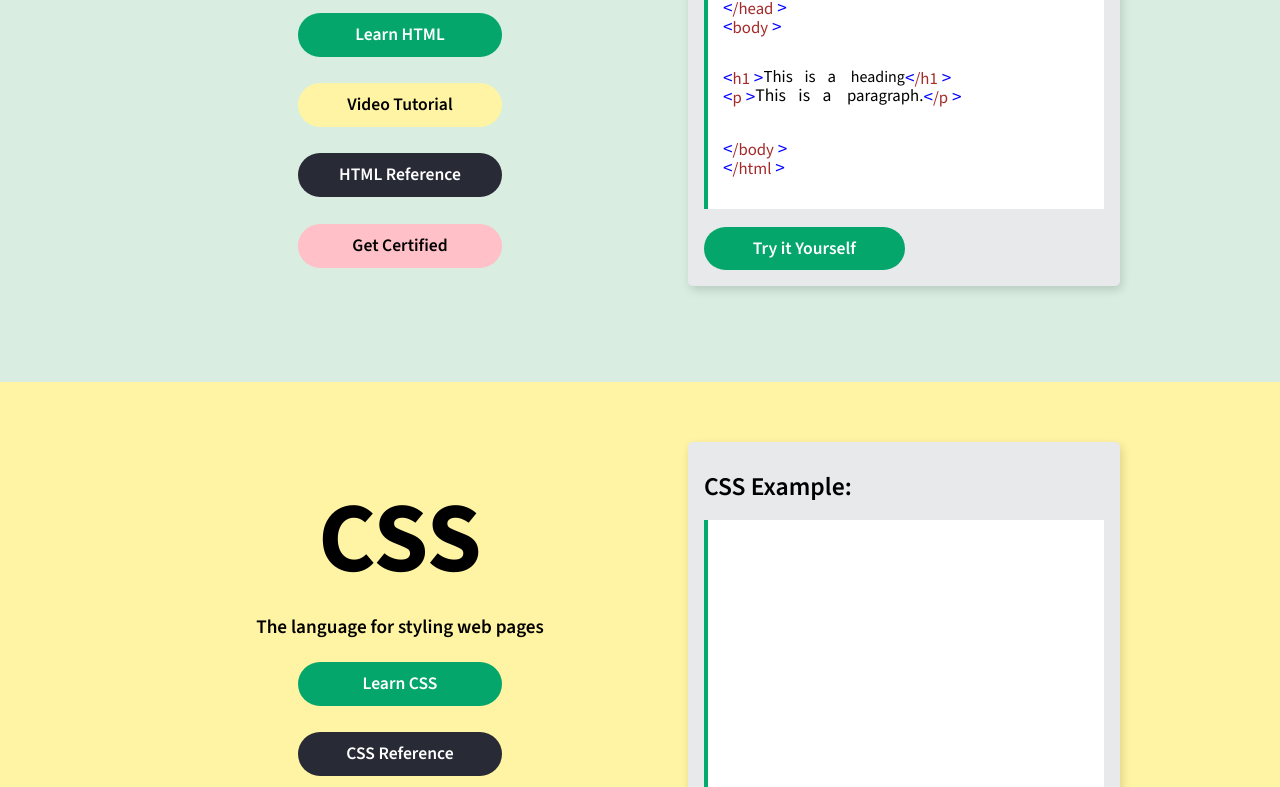
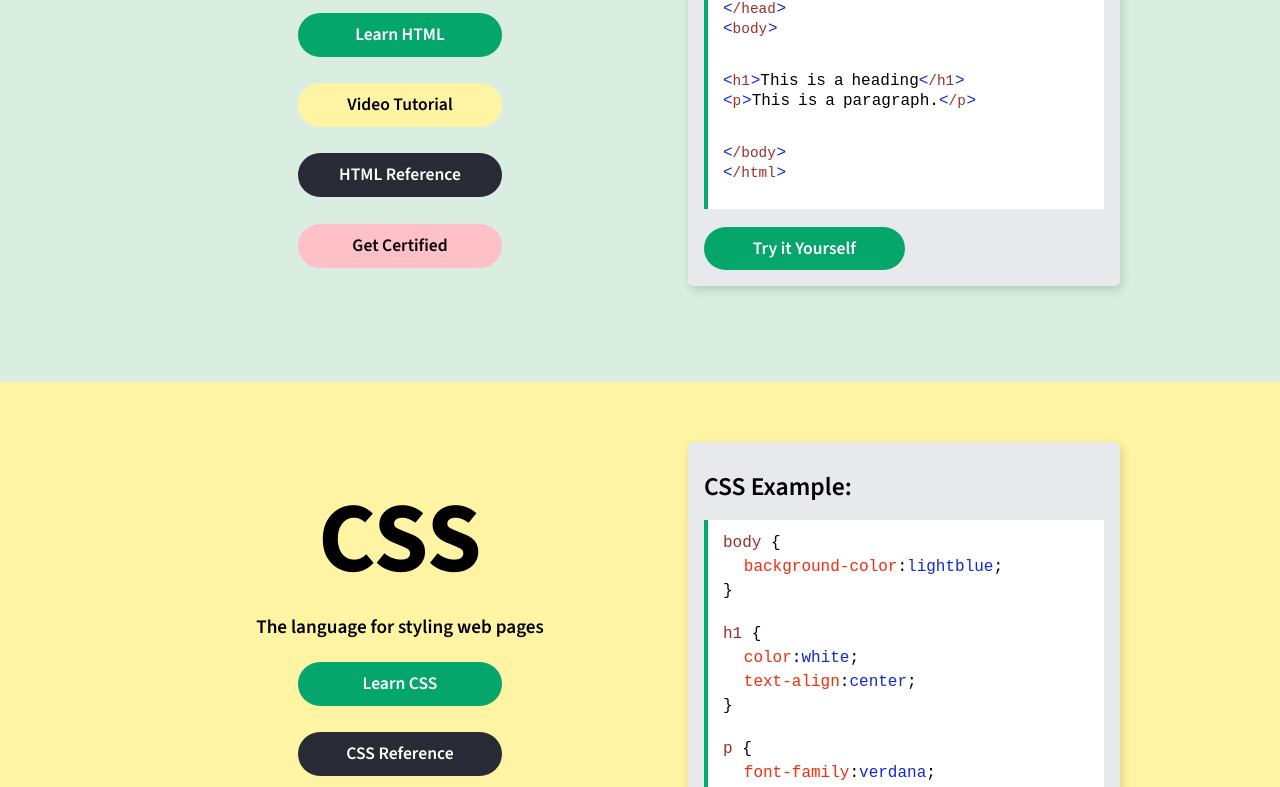
Before and after one commit to alimeghnatis/training, a React (Create React App) app: page / in a window 1280 px wide. Shown: the part 478-1265 px from the top of the page. Built offline with nearby package versions, Linux system fonts and the light colour scheme; a web font is replaced by a local one.

Commit message:
CSS and HTML codes (about lessons section) succesfully added.

```diff
--- a/src/component/Main/Main.js
+++ b/src/component/Main/Main.js
@@ -23,18 +23,18 @@ function Main() {
              <div className="code-board-wrapper">
               <h3 className="lessons-right-codeBoard-title">HTML Example:</h3>
               <div className="lessons-right-general-codeBoard">
-                <div className="code-space-wrapper">
-                  <div className="html-code-wrapper">
+                <div className="lessons-right-code-space-wrapper">
+                  <div className="html-code-wrapper code-mb">
                     <span className="brown code-mr code-fs">!DOCTYPE</span>
                     <span className="orange code-fs">html</span>
                   </div>
-                  <div className="html-code-wrapper">
+                  <div className="html-code-wrapper code-mb">
                     <span className="brown code-fs">html</span>
                   </div>
-                  <div className="html-code-wrapper">
+                  <div className="html-code-wrapper code-mb">
                     <span className="brown code-fs">head</span>
                   </div>
-                  <div className="flex-row">
+                  <div className="flex-row code-mb">
                     <div className="html-code-wrapper">
                       <span className="brown code-fs">title</span>
                     </div>
@@ -43,35 +43,35 @@ function Main() {
                       <span className="brown code-fs">/title</span>
                     </div>
                   </div>
-                  <div className="html-code-wrapper">
+                  <div className="html-code-wrapper code-mb">
                     <span className="brown code-fs">/head</span>
                   </div>
-                  <div className="html-code-wrapper">
+                  <div className="html-code-wrapper code-mb">
                     <span className="brown code-fs">body</span>
                   </div>
                   <br />
                   <br />
-                  <div className="flex-row">
+                  <div className="flex-row code-mb">
                     <div className="html-code-wrapper">
                       <span className="brown code-fs">h1</span>
                     </div>
-                    <span><span className="code-mr code-fs">This</span><span className="code-mr code-fs">is</span><span className="code-mr code-fs">a</span> heading</span>
+                    <span><span className="code-mr">This</span><span className="code-mr">is</span><span className="code-mr">a</span>heading</span>
                     <div className="html-code-wrapper">
                       <span className="brown code-fs">/h1</span>
                     </div>
                   </div>
-                  <div className="flex-row">
+                  <div className="flex-row code-mb">
                     <div className="html-code-wrapper">
                       <span className="brown code-fs">p</span>
                     </div>
-                    <span className="code-fs"><span className="code-mr code-fs">This</span><span className="code-mr code-fs">is</span><span className="code-mr code-fs">a</span> paragraph.</span>
+                    <span><span className="code-mr">This</span><span className="code-mr">is</span><span className="code-mr">a</span>paragraph.</span>
                     <div className="html-code-wrapper">
                       <span className="brown code-fs">/p</span>
                     </div>
                   </div>
                   <br />
                   <br />
-                  <div className="html-code-wrapper">
+                  <div className="html-code-wrapper code-mb">
                     <span className="brown code-fs">/body</span>
                   </div>
                   <div className="html-code-wrapper">
@@ -97,8 +97,37 @@ function Main() {
             <div className="code-board-wrapper">
               <h3 className="lessons-right-codeBoard-title">CSS Example:</h3>
               <div className="lessons-right-general-codeBoard">
-                <div className="code-space-wrapper">
-
+                <div className="lessons-right-code-space-wrapper">
+                  <div className="css-code-mb">
+                    <span className="brown fs-code css-left-curly-bracket">body</span>
+                  </div>
+                  <div className="css-code-mb css-code-ml">
+                    <span className="orange">background-color<span className="black-color">:</span></span>
+                    <span className="blue">lightblue<span className="black-color">;</span></span>
+                  </div>
+                  <div className="css-right-curly-bracket css-curly-bracket-mb"></div>
+                  <div className="css-code-mb">
+                    <span className="brown fs-code css-left-curly-bracket">h1</span>
+                  </div>
+                  <div>
+                    <div className="css-code-mb css-code-ml">
+                      <span className="orange">color<span className="black-color">:</span></span>
+                      <span className="blue">white<span className="black-color">;</span></span>
+                    </div>
+                    <div className="css-code-mb css-code-ml">
+                      <span className="orange">text-align<span className="black-color">:</span></span>
+                      <span className="blue">center<span className="black-color">;</span></span>
+                    </div>
+                  </div>
+                  <div className="css-right-curly-bracket css-curly-bracket-mb"></div>
+                  <div className="css-code-mb">
+                    <span className="brown fs-code css-left-curly-bracket">p</span>
+                  </div>
+                  <div className="css-code-mb css-code-ml">
+                    <span className="orange">font-family<span className="black-color">:</span></span>
+                    <span className="blue">verdana<span className="black-color">;</span></span>
+                  </div>
+                  <div className="css-right-curly-bracket css-curly-bracket-mb"></div>
                 </div>
               </div>
             </div>
@@ -119,7 +148,7 @@ function Main() {
             <div className="code-board-wrapper">
               <h3 className="lessons-right-codeBoard-title">JavaScript Example:</h3>
               <div className="lessons-right-general-codeBoard">
-                <div className="code-space-wrapper">
+                <div className="lessons-right-code-space-wrapper">
 
                 </div>
               </div>
@@ -141,7 +170,7 @@ function Main() {
             <div className="code-board-wrapper">
               <h3 className="lessons-right-codeBoard-title">Python Example:</h3>
               <div className="lessons-right-general-codeBoard">
-                <div className="code-space-wrapper">
+                <div className="lessons-right-code-space-wrapper">
 
                 </div>
               </div>
@@ -163,7 +192,7 @@ function Main() {
             <div className="code-board-wrapper">
               <h3 className="lessons-right-codeBoard-title">SQL Example:</h3>
               <div className="lessons-right-general-codeBoard">
-                <div className="code-space-wrapper">
+                <div className="lessons-right-code-space-wrapper">
 
                 </div>
               </div>
--- a/src/component/Main/main.scss
+++ b/src/component/Main/main.scss
@@ -12,10 +12,6 @@ a {
 }
 
 //global classes
-
-.code-mr {
-  margin-right: 0.7em;
-}
 
 //colors
 .brown {
@@ -148,8 +144,16 @@ a {
   }
 }
 
+.blue {
+  color: #1028dd;
+}
+
 .light-blue {
   background-color: #e7e9eb;
+}
+
+.black-color {
+  color: #000;
 }
 
 //font size
@@ -170,22 +174,51 @@ a {
 }
 
 .code-fs {
-  font-size: 1.05em;
+  font-size: 0.9em;
+}
+
+.code-mr {
+  margin-right: 0.5em;
+}
+
+.code-mb {
+  margin-bottom: 0.25em;
+}
+
+.css-code-mb {
+  margin-bottom: 0.5em;
 }
 
 .html-code-wrapper {
 
   &:before {
     content: ' \003C';
-    color: blue;
-    font-size: 1.2em;
+    color: #1028dd;
   }
 
   &:after {
     content: ' \003E';
-    color: blue;
-    font-size: 1.2em;
+    color: #1028dd;
+    margin-left: -0.55em;
   }
+}
+
+.css-left-curly-bracket:after {
+  content: ' \007B';
+  color: #000;
+}
+
+.css-right-curly-bracket:after {
+  content: ' \007D';
+  color: #000;
+}
+
+.css-code-ml {
+  margin-left: 1.3em;
+}
+
+.css-curly-bracket-mb {
+  margin-bottom: 1.7em;
 }
 
 .link {
@@ -290,6 +323,10 @@ a {
     font-size: 1.1em;
     display: inline-block;
     font-weight: 600;
+  }
+
+  &-right-code-space-wrapper {
+    font-family: "Courier New";
   }
 }
 
@@ -1097,7 +1134,7 @@ a {
 
     &-section {
       flex-direction: row;
-      padding: 2.5em 2em;
+      padding: 2.5em 0;
     }
 
     &-left-content {
```
